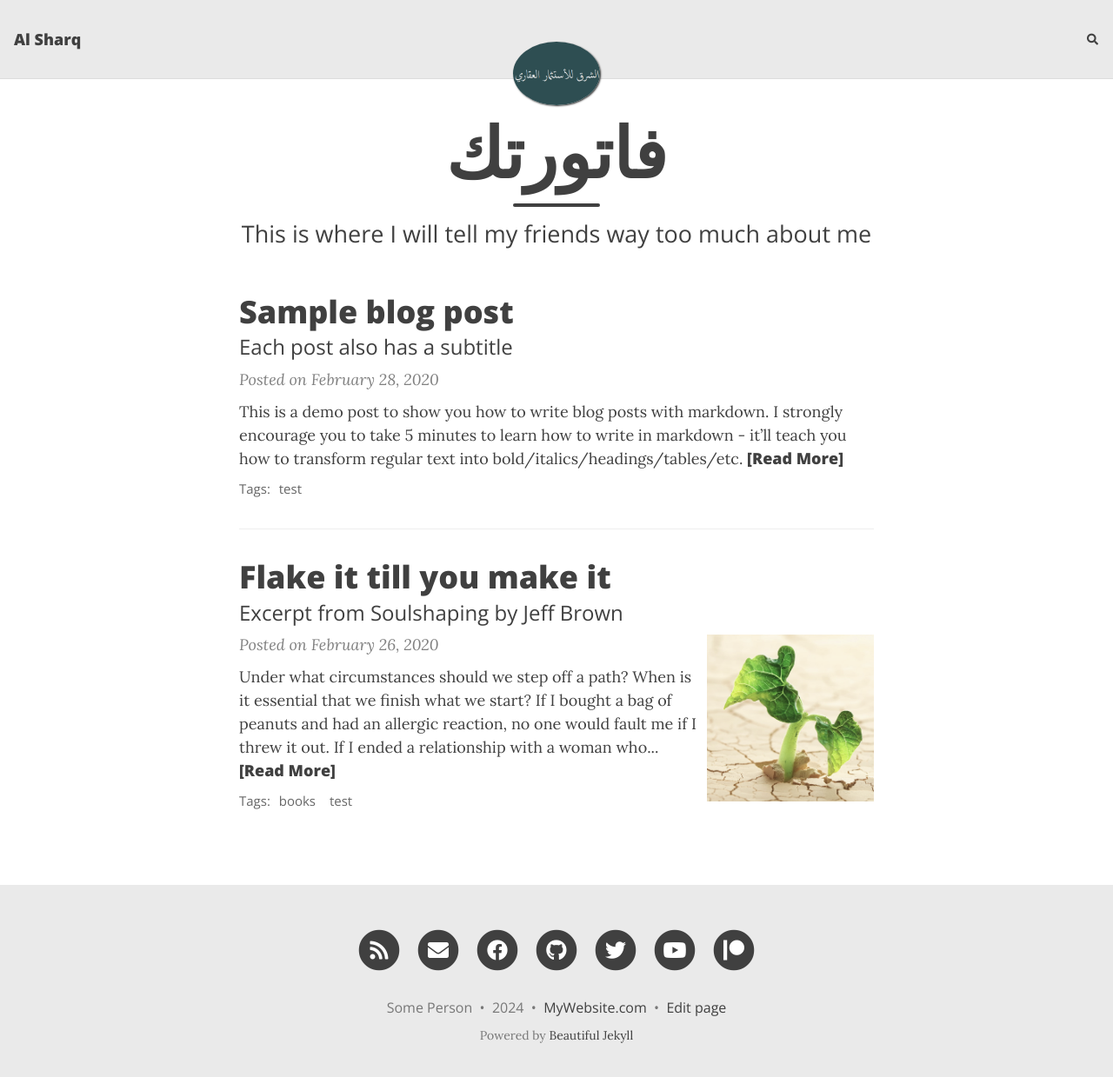
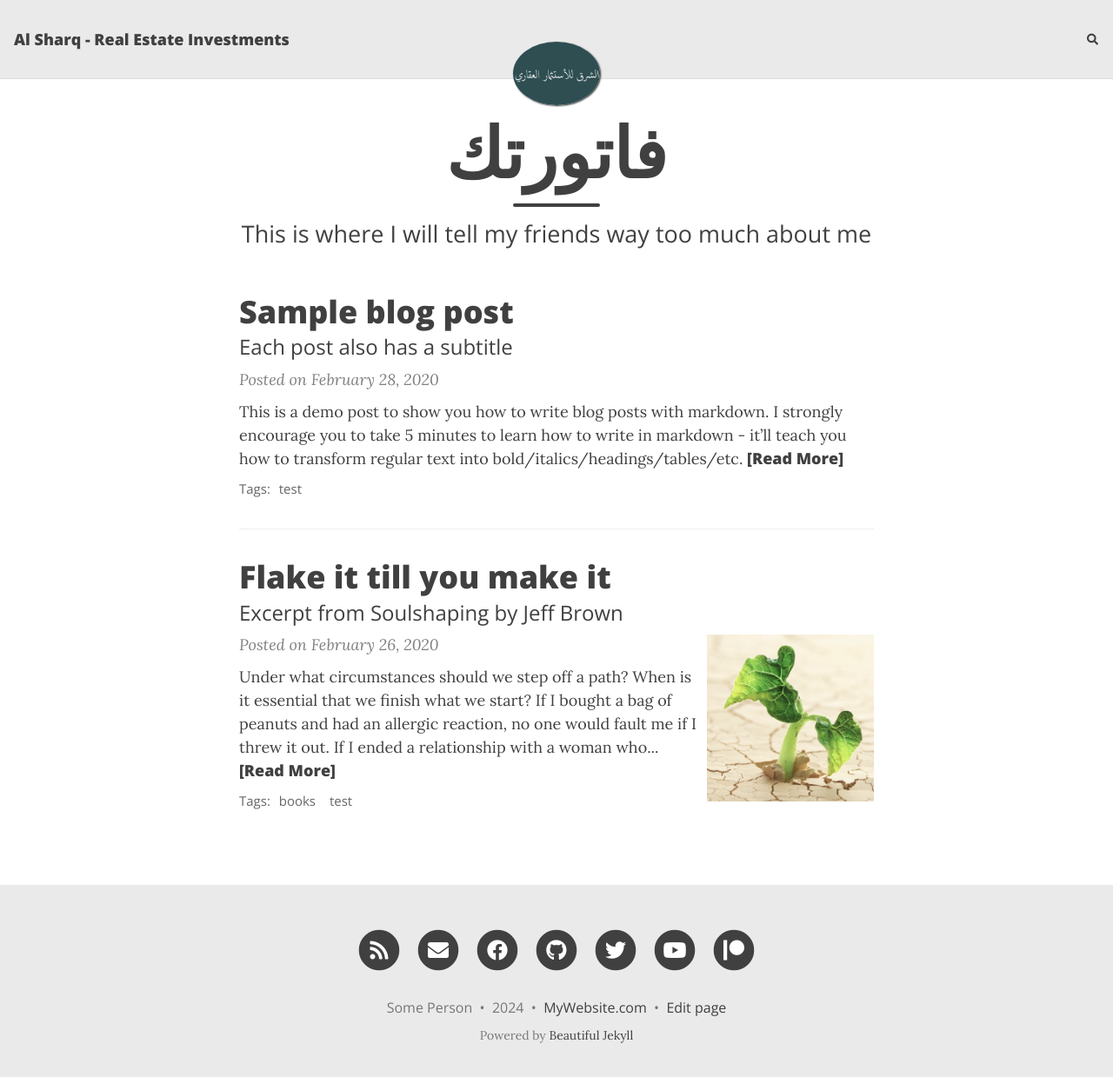
Before and after one commit to Al-Sharq/Al-Sharq.github.io, a Jekyll site: the page built from index.html, in a window 1280 px wide and 1252 px high. Shown: the top 1239 px of the window at 87% size. Built offline with Jekyll 4.4.1, drawn with Linux system fonts in a browser that asks for light colours; nearby versions of some CDN libraries; the list of posts is cut into pages by our own code; comment, search, counter and statistics services are not loaded.

Commit message:
Update _config.yml

```diff
--- a/_config.yml
+++ b/_config.yml
@@ -10,7 +10,7 @@
 ############################
 
 # Name of website
-title: Al Sharq
+title: Al Sharq - Real Estate Investments
 
 # Your name to show in the footer
 author: Some Person
```
